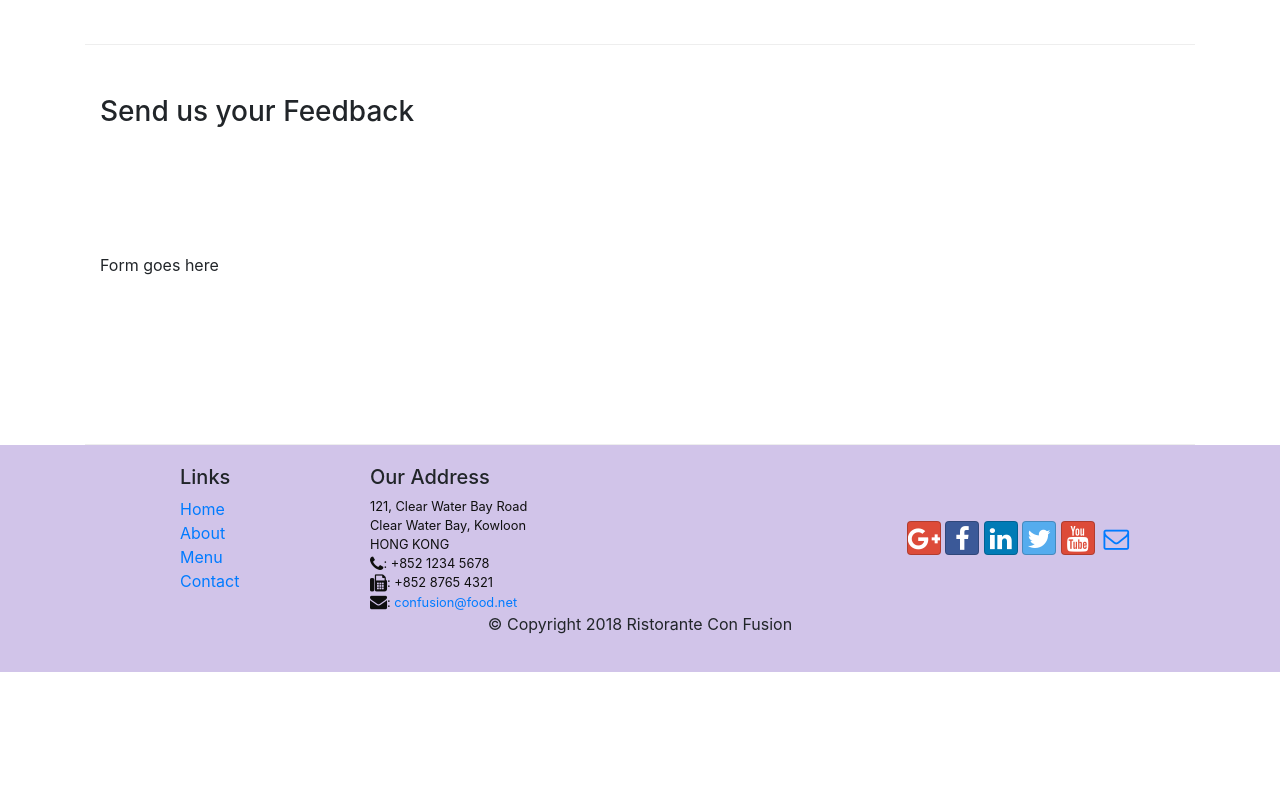
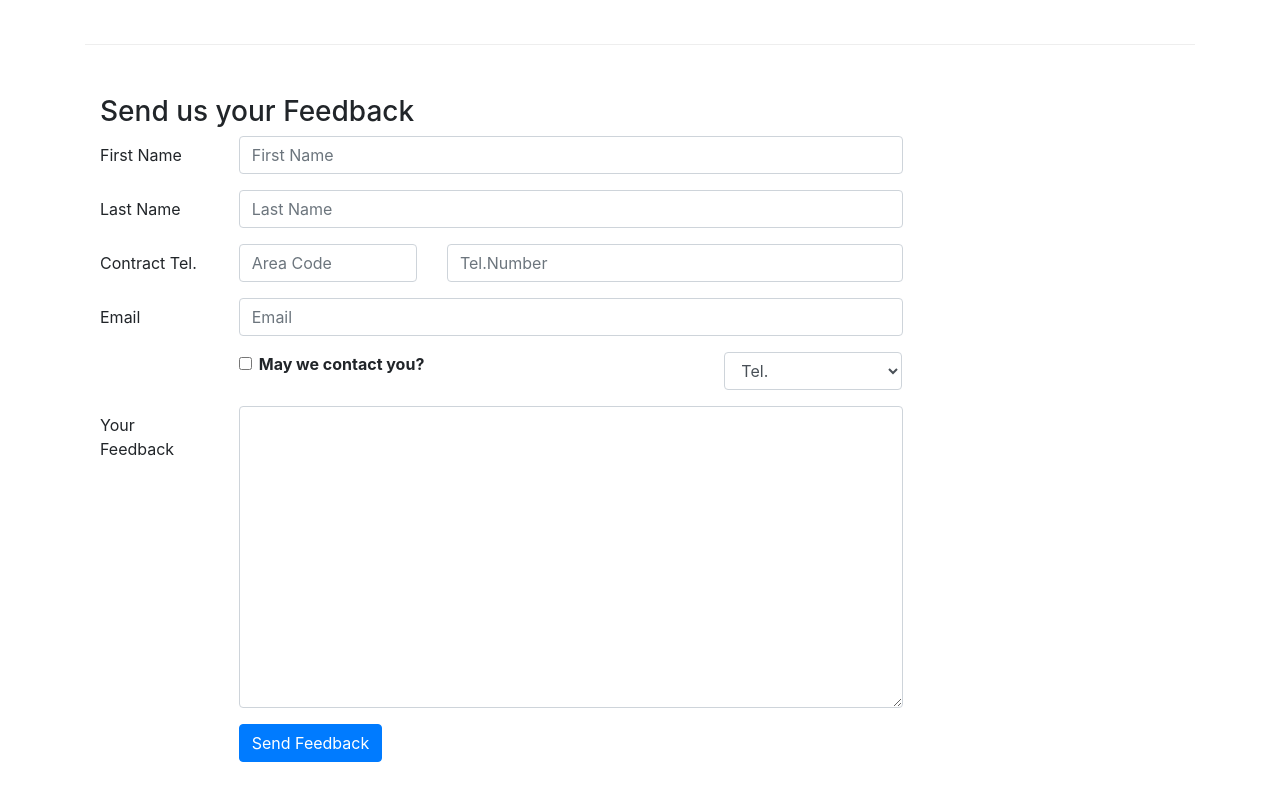
Before and after one commit to Sichao25/bootstrap_project, a website: page contactus.html in a window 1280 px wide. Shown: the part 820-1620 px from the top of the page. Before the commit the page ends 1492 px from the top, so only its background shows below. Drawn offline with nearby package versions, Linux system fonts and the light colour scheme.

Commit message:
add feedback message to contactus

```diff
--- a/contactus.html
+++ b/contactus.html
@@ -92,7 +92,64 @@
               <h3>Send us your Feedback</h3>
            </div>
             <div class="col-12 col-md-9">
-                Form goes here
+                <form>
+                    <div class="form-group row">
+                        <label for="firstname" class="col-md-2 col-form-label">First Name</label>
+                        <div class="col-md-10">
+                            <input type="text" class="form-control" id="firstname" name="firstname" placeholder="First Name">
+                        </div>
+                    </div>
+                    <div class="form-group row">
+                        <label for="lastname" class="col-md-2 col-form-label">Last Name</label>
+                        <div class="col-md-10">
+                            <input type="text" class="form-control" id="lastname" name="lastname" placeholder="Last Name">
+                        </div>
+                    </div>
+                    <div class="form-group row">
+                        <label for="telnum" class="col-12 col-md-2 col-form-label">Contract Tel.</label>
+                        <div class="col-5 col-md-3">
+                            <input type="tel" class="form-control" id="areacode" name="areacode" placeholder="Area Code">
+                        </div>
+                        <div class="col-7 col-md-7">
+                            <input type="tel" class="form-control" id="telnum" name="telnum" placeholder="Tel.Number">
+                        </div>
+                    </div>
+                    <div class="form-group row">
+                        <label for="emailid" class="col-md-2 col-form-label">Email</label>
+                        <div class="col-md-10">
+                            <input type="email" class="form-control" id="emailid" name="emailid" placeholder="Email">
+                        </div>
+                    </div>
+                    <div class="form-group row">
+                        <div class="col-md-6 offset-md-2">
+                            <div class="form-check">
+                                <input type="checkbox" class="form-check-input" name="approve" id="approve" value="">
+                                <label class="form-check-label" for="approve">
+                                    <strong>May we contact you?</strong>
+                                </label>
+                            </div>
+                        </div>
+                        <div class="col-md-3 offset-md-1">
+                            <select class="form-control">
+                                <option>Tel.</option>
+                                <option>Email</option>
+                            </select>
+                        </div>
+                    </div>
+                    <div class="form-group row">
+                        <label for="feddback" class="col-md-2 col-form-label">Your Feedback</label>
+                        <div class="col-md-10">
+                            <textarea class="form-control" id="feedback" name="feedback" rows="12"></textarea>
+                        </div>
+                    </div>
+                    <div class="form-group row">
+                        <div class="offset-md-2 col-md-10">
+                            <button type="submit" class="btn btn-primary">
+                                Send Feedback
+                            </button>
+                        </div>
+                    </div>
+                </form>
             </div>
              <div class="col-12 col-md">
             </div>
```
